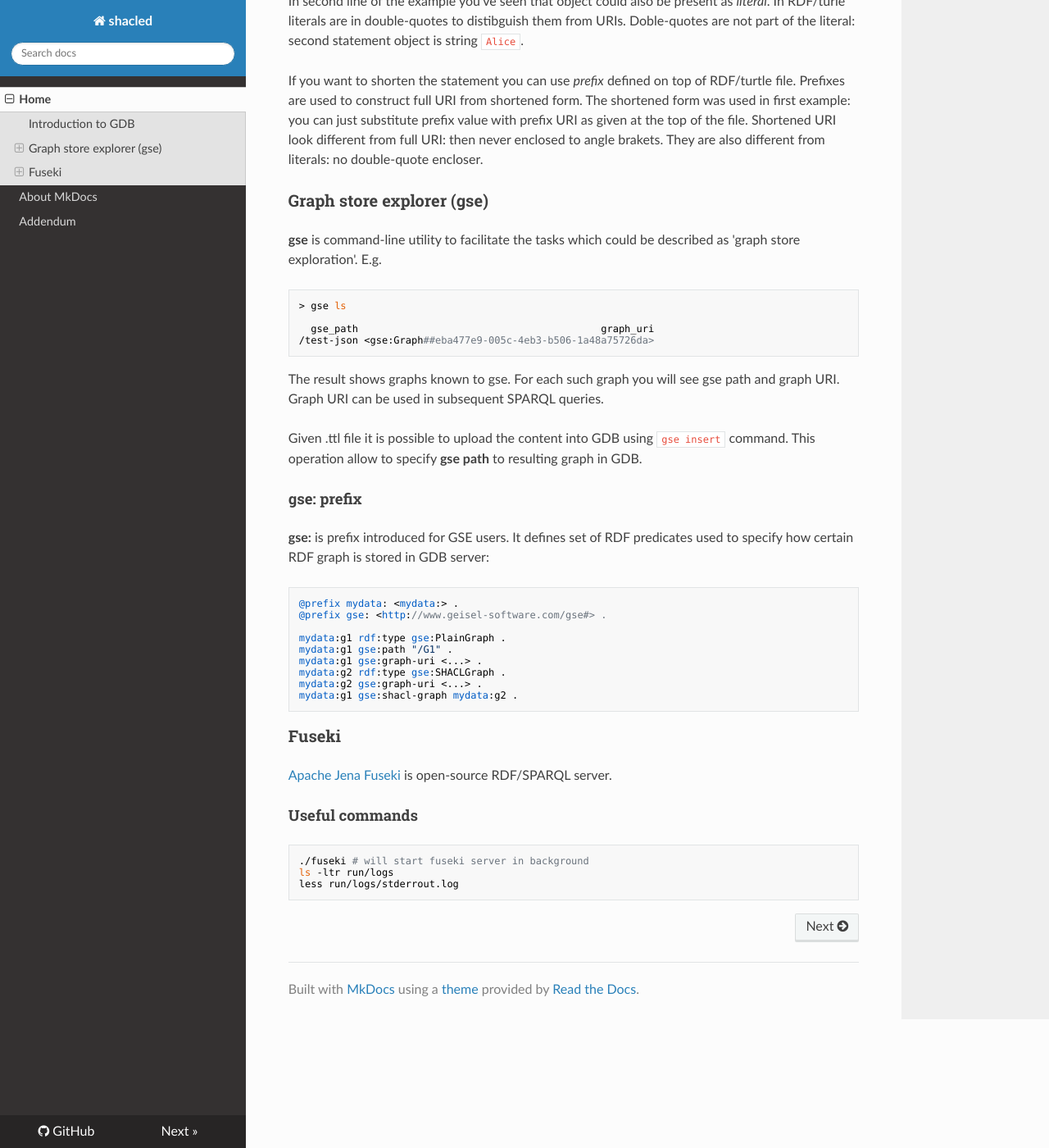
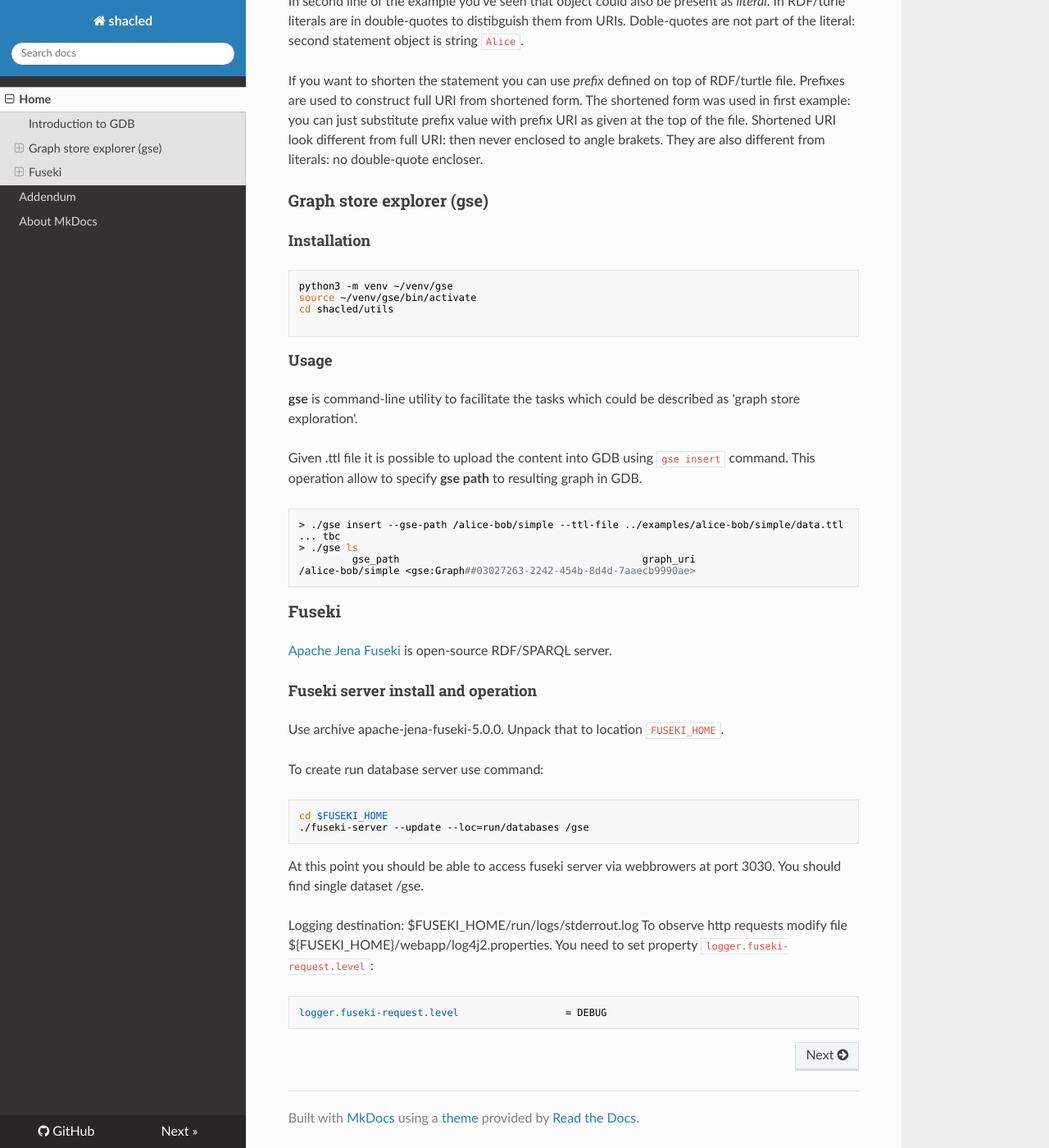
Before and after one commit to GeiselSoftware/kgm, an MkDocs documentation site: the page built from docs/docs/index.md, in a window 1280 px wide and 1400 px high, scrolled down 920 px. Shown: the whole window at 82% size. Built offline with MkDocs 1.6.1, drawn with Linux system fonts in a browser that asks for light colours; nearby versions of some CDN libraries.

Commit message:
/gse will sole dataset on project fuseki server. wasm build works, native need to be tested, docs are still bloody mess

````diff
--- a/docs/docs/index.md
+++ b/docs/docs/index.md
@@ -33,43 +33,49 @@ If you want to shorten the statement you can use *prefix* defined on top of RDF/
 
 ## Graph store explorer (gse)
 
-**gse** is command-line utility to facilitate the tasks which could be described as 'graph store exploration'. E.g.
+### Installation
 
 ```
-> gse ls
+python3 -m venv ~/venv/gse
+source ~/venv/gse/bin/activate
+cd shacled/utils
 
-  gse_path                                         graph_uri
-/test-json <gse:Graph##eba477e9-005c-4eb3-b506-1a48a75726da>
 ```
 
-The result shows graphs known to gse. For each such graph you will see gse path and graph URI. Graph URI can be used in subsequent SPARQL queries.
+### Usage
+
+**gse** is command-line utility to facilitate the tasks which could be described as 'graph store exploration'.
 
 Given .ttl file it is possible to upload the content into GDB using `gse insert` command. This operation allow to specify **gse path** to resulting graph in GDB.
 
-
-### gse: prefix
-
-**gse:** is prefix introduced for GSE users. It defines set of RDF predicates used to specify how certain RDF graph is stored in GDB server:
 ```
-@prefix mydata: <mydata:> .
-@prefix gse: <http://www.geisel-software.com/gse#> .
-
-mydata:g1 rdf:type gse:PlainGraph .
-mydata:g1 gse:path "/G1" .
-mydata:g1 gse:graph-uri <...> .
-mydata:g2 rdf:type gse:SHACLGraph .
-mydata:g2 gse:graph-uri <...> .
-mydata:g1 gse:shacl-graph mydata:g2 .
+> ./gse insert --gse-path /alice-bob/simple --ttl-file ../examples/alice-bob/simple/data.ttl
+... tbc
+> ./gse ls
+         gse_path                                         graph_uri
+/alice-bob/simple <gse:Graph##03027263-2242-454b-8d4d-7aaecb9990ae>
 ```
 
 ## Fuseki
 
 [Apache Jena Fuseki](https://jena.apache.org/documentation/fuseki2/) is open-source RDF/SPARQL server.
 
-### Useful commands
+### Fuseki server install and operation
+
+Use archive apache-jena-fuseki-5.0.0. Unpack that to location `FUSEKI_HOME`.
+
+To create run database server use command:
 
 ```
-./fuseki # will start fuseki server in background
-ls -ltr run/logs
-less run/logs/stderrout.log
+cd $FUSEKI_HOME
+./fuseki-server --update --loc=run/databases /gse
 ```
+
+At this point you should be able to access fuseki server via webbrowers at port 3030. You should find single dataset /gse.
+
+Logging destination: $FUSEKI_HOME/run/logs/stderrout.log
+To observe http requests modify file ${FUSEKI_HOME}/webapp/log4j2.properties. You need to set property `logger.fuseki-request.level`:
+
+```
+logger.fuseki-request.level                  = DEBUG
+```
--- a/docs/mkdocs.yml
+++ b/docs/mkdocs.yml
@@ -13,8 +13,8 @@ theme: readthedocs
 
 nav:
   - Home: index.md
+  - Addendum: addendum.md
   - About MkDocs: about-mkdocs.md
-  - Addendum: addendum.md
 
 markdown_extensions:
   - toc:
````
Also changed, not shown: docs/docs/addendum.md (+16 -1 lines), 6 other files.
